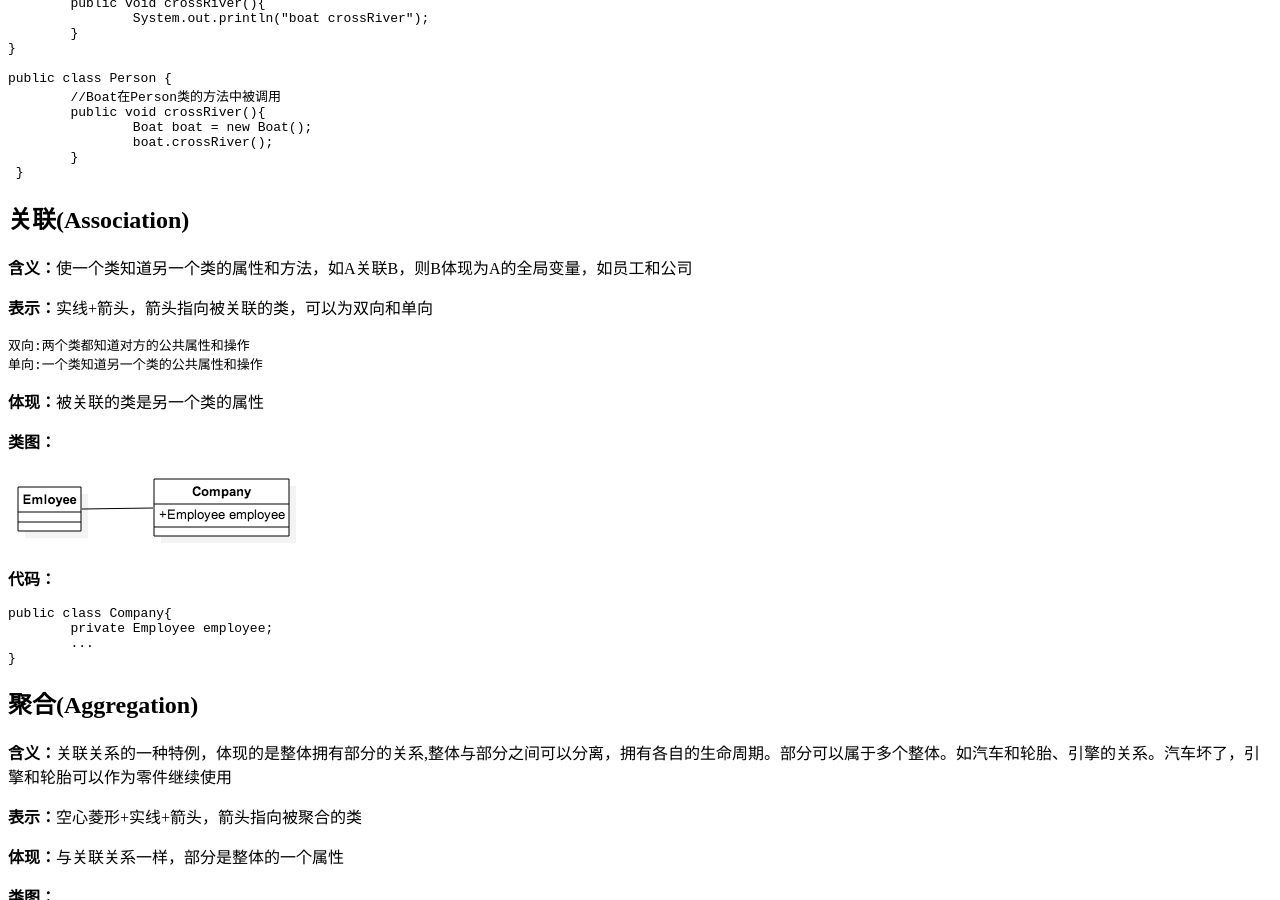
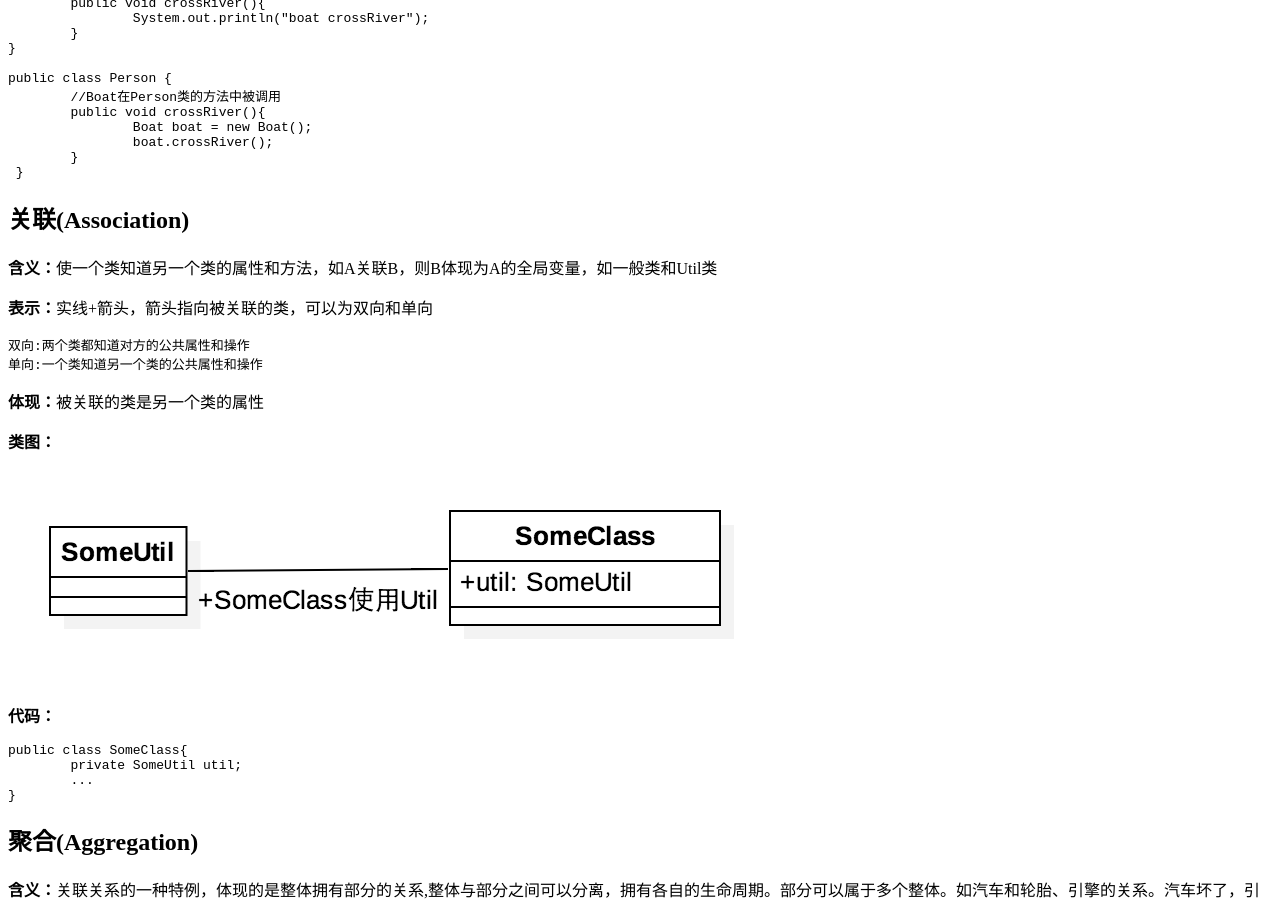
Before and after one commit to zhanyr/zhanyr.github.io, a Jekyll site: the page built from _posts/2015-7-16-6_relation_in_UML_introduction.md, in a window 1280 px wide and 900 px high, scrolled down 689 px. Built offline with Jekyll 4.4.1, drawn with Linux system fonts in a browser that asks for light colours; nearby versions of some CDN libraries; library files that are not in the unit come from our copies; comment, search, counter and statistics services are not loaded.

Commit message:
修改关联模式

```diff
--- a/_posts/2015-7-16-6_relation_in_UML_introduction.md
+++ b/_posts/2015-7-16-6_relation_in_UML_introduction.md
@@ -41,7 +41,7 @@ UML(unified modeling language,标准建模语言)类图用来描述系统中类
 
 ##关联(Association)
 
-**含义：**使一个类知道另一个类的属性和方法，如A关联B，则B体现为A的全局变量，如员工和公司
+**含义：**使一个类知道另一个类的属性和方法，如A关联B，则B体现为A的全局变量，如一般类和Util类
 
 **表示：**实线+箭头，箭头指向被关联的类，可以为双向和单向
 
@@ -56,8 +56,8 @@ UML(unified modeling language,标准建模语言)类图用来描述系统中类
 
 **代码：**
 
-	public class Company{
-		private Employee employee;
+	public class SomeClass{
+		private SomeUtil util;
 		...
 	}
 
```
Also changed, not shown: _images/Association.png.
